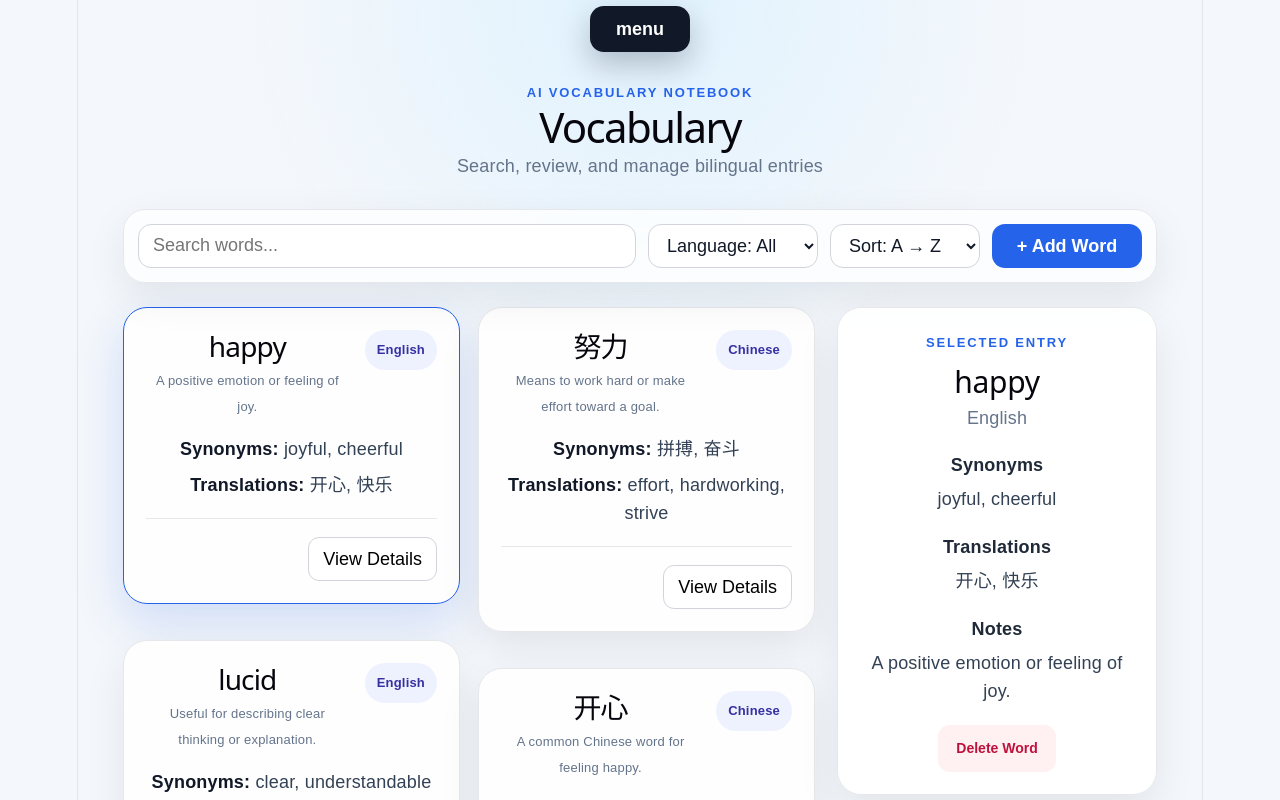
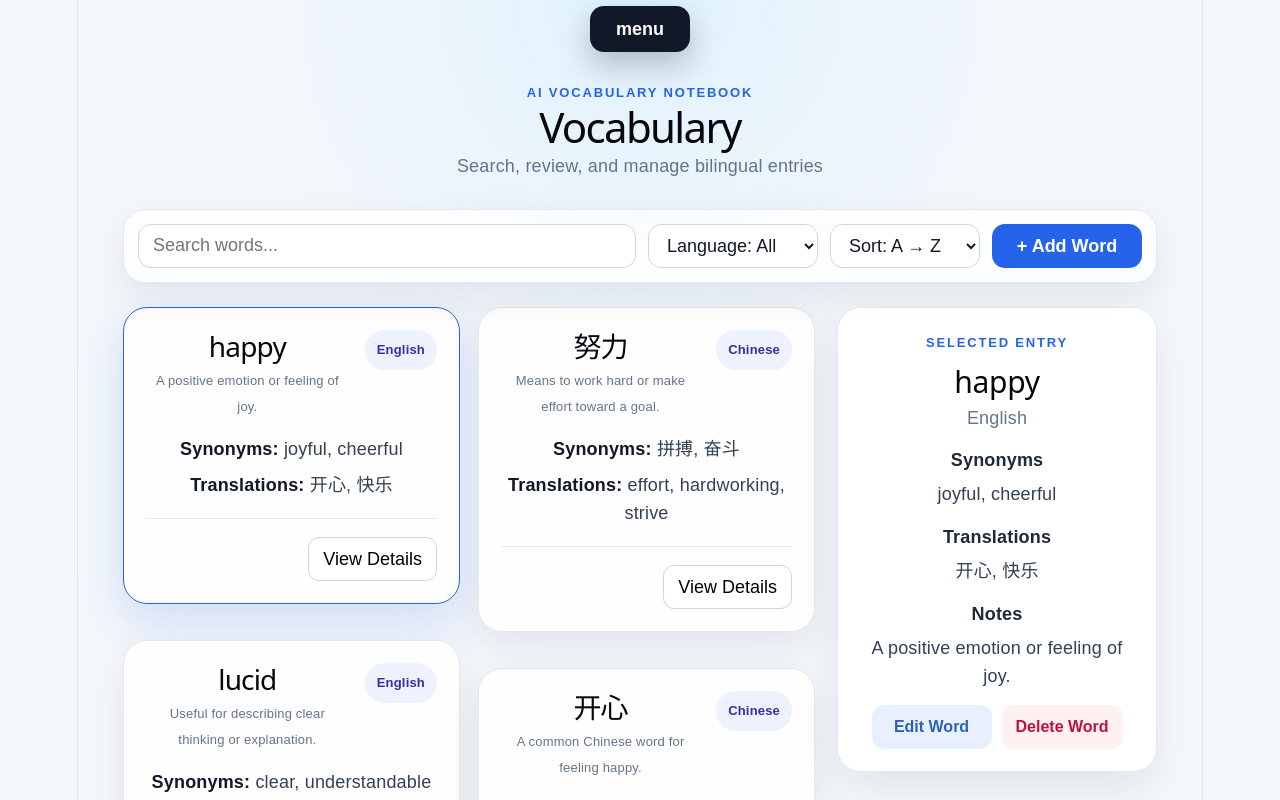
Before and after one commit to AlickJunchenLi/AI-Vocab-Notebook-new, a React (Vite) app in the folder ui/: page / in a window 1280 px wide. Shown: the top 800 px of the page. Built offline with nearby package versions, Linux system fonts and the light colour scheme.

Commit message:
Add frontend edit modal and improve word form validation

```diff
--- a/ui/src/App.css
+++ b/ui/src/App.css
@@ -255,7 +255,8 @@ select {
 }
 
 .detail-block {
-  margin-top: 20px;
+  margin-top: 15px;
+  margin-bottom: 15px;
 }
 
 .detail-block p {
@@ -389,12 +390,13 @@ select {
 }
 
 .delete-button {
-  margin-top: 20px;
+  min-width: 120px;
   min-height: 44px;
-  padding: 10px 18px;
+  padding: 8px 14px;
+  margin: 0px 5px 0px;
   border: none;
   border-radius: 12px;
-  font-size: 14px;
+  font-size: 16px;
   font-weight: 600;
   cursor: pointer;
 
@@ -419,3 +421,48 @@ select {
   transform: translateY(0) scale(0.96);
   box-shadow: 0 6px 14px rgba(244, 63, 94, 0.18);
 }
+
+.edit-button {
+  border: none;
+  min-width: 120px;
+  min-height: 44px;
+  border-radius: 12px;
+  border: none;
+  padding: 8px 14px;
+  font-size: 16px;
+  margin: 0px 5px 0px;
+  background: #e8f0ff;
+  color: #2f5fb8;
+  font-weight: 600;
+  cursor: pointer;
+  transition:
+    transform 0.18s ease,
+    background 0.18s ease,
+    box-shadow 0.18s ease,
+    color 0.18s ease;
+}
+
+.edit-button:hover {
+  transform: translateY(-2px);
+  background: #60a5fa;
+  color: white;
+  box-shadow: 0 12px 26px rgba(37, 99, 235, 0.22);
+}
+
+.edit-button:active {
+  transform: translateY(0);
+  box-shadow: none;
+}
+
+.modal-backdrop {
+  position: fixed;
+  top: 0;
+  left: 0;
+  width: 100%;
+  height: 100%;
+  background: rgba(15, 23, 42, 0.35);
+  display: flex;
+  align-items: center;
+  justify-content: center;
+  z-index: 999;
+}
--- a/ui/src/App.jsx
+++ b/ui/src/App.jsx
@@ -5,6 +5,7 @@ import WordCard from "./components/WordCard";
 import { mockEntries } from "./data/mockEntries";
 import DetailPanel from "./components/DetailPanel";
 import AddWordModal from "./components/AddWordModal";
+import EditWordModal from "./components/EditWordModal";
 
 function App() {
   const [searchText, setSearchText] = useState("");
@@ -13,6 +14,7 @@ function App() {
   const [entries, setEntries] = useState(mockEntries);
   const [selectedEntry, setSelectedEntry] = useState(mockEntries[0]);
   const [isAddModalOpen, setIsAddModalOpen] = useState(false);
+  const [editingEntry, setEditingEntry] = useState(null);
 
   const filteredEntries = entries
     .filter((entry) => {
@@ -72,7 +74,20 @@ function App() {
     });
   }
 
+  function handleStartEdit(entry) {
+    setEditingEntry(entry);
+  }
 
+  function handleSaveEdit(updatedEntry) {
+    setEntries((previousEntries) =>
+    previousEntries.map((entry) =>
+        entry.id === updatedEntry.id ? updatedEntry : entry
+    )
+    );
+
+    setSelectedEntry(updatedEntry);
+    setEditingEntry(null);
+  }
 
   return (
     <div className="app">
@@ -129,8 +144,11 @@ function App() {
             ))}
           </section>
 
-          <DetailPanel entry={selectedEntry}
-            onDelete={handleDeleteEntry} />
+          <DetailPanel
+            entry={selectedEntry}
+            onDelete={handleDeleteEntry}
+            onEdit={handleStartEdit}
+          />
 
         </section>
 
@@ -144,6 +162,14 @@ function App() {
           onAdd={handleAddEntry}
         />
       )}
+
+      {editingEntry && (
+        <EditWordModal
+            entry={editingEntry}
+            onSave={handleSaveEdit}
+            onCancel={() => setEditingEntry(null)}
+        />
+      )}
     </div>
   );
 }
--- a/ui/src/components/AddWordModal.jsx
+++ b/ui/src/components/AddWordModal.jsx
@@ -28,7 +28,8 @@ function AddWordModal({ onClose, onAdd }) {
   function handleSubmit(event) {
     event.preventDefault();
 
-    if (formData.word.trim() === "") {
+    if (formData.word.trim() === "" || formData.language.trim() === "") {
+      alert("Word and language are required.");
       return;
     }
 
--- a/ui/src/components/DetailPanel.jsx
+++ b/ui/src/components/DetailPanel.jsx
@@ -10,7 +10,7 @@ function getListText(arrayValue, singleValue, emptyText) {
   return emptyText;
 }
 
-function DetailPanel({ entry, onDelete }) {
+function DetailPanel({ entry, onDelete, onEdit }) {
   if (!entry) {
     return (
       <aside className="detail-panel">
@@ -46,6 +46,13 @@ function DetailPanel({ entry, onDelete }) {
         <strong>Notes</strong>
         <p>{entry.notes || "No notes yet"}</p>
       </div>
+
+      <button
+        className="edit-button"
+        onClick={() => onEdit(entry)}
+      >
+        Edit Word
+      </button>
       <button
         className="delete-button"
         onClick={() => onDelete(entry)}
--- /dev/null
+++ b/ui/src/components/EditWordModal.jsx
@@ -0,0 +1,107 @@
+import { useState } from "react";
+
+function EditWordModal({ entry, onSave, onCancel }) {
+  const [word, setWord] = useState(entry.word);
+  const [language, setLanguage] = useState(entry.language);
+
+  const [synonymsText, setSynonymsText] = useState(
+    Array.isArray(entry.synonyms)
+      ? entry.synonyms.join(", ")
+      : entry.synonym || ""
+  );
+
+  const [translationsText, setTranslationsText] = useState(
+    Array.isArray(entry.translations)
+      ? entry.translations.join(", ")
+      : entry.translation || ""
+  );
+
+  const [notes, setNotes] = useState(entry.notes || "");
+
+  function splitText(text) {
+    return text
+      .replaceAll("，", ",")
+      .split(",")
+      .map((item) => item.trim())
+      .filter((item) => item !== "");
+  }
+
+  function handleSubmit(event) {
+    event.preventDefault();
+
+    if (word.trim() === "" || language.trim() === "") {
+      alert("Word and language are required.");
+      return;
+    }
+
+    const updatedEntry = {
+      ...entry,
+      word: word.trim(),
+      language: language.trim(),
+      synonyms: splitText(synonymsText),
+      translations: splitText(translationsText),
+      notes: notes.trim(),
+    };
+
+    onSave(updatedEntry);
+  }
+
+  return (
+    <div className="modal-backdrop">
+      <form className="add-word-modal" onSubmit={handleSubmit}>
+        <h2>Edit Word</h2>
+
+        <label>
+          Word
+          <input
+            value={word}
+            onChange={(event) => setWord(event.target.value)}
+          />
+        </label>
+
+        <label>
+          Language
+          <input
+            value={language}
+            onChange={(event) => setLanguage(event.target.value)}
+          />
+        </label>
+
+        <label>
+          Synonyms
+          <input
+            value={synonymsText}
+            onChange={(event) => setSynonymsText(event.target.value)}
+          />
+        </label>
+
+        <label>
+          Translations
+          <input
+            value={translationsText}
+            onChange={(event) => setTranslationsText(event.target.value)}
+          />
+        </label>
+
+        <label>
+          Notes
+          <textarea
+            value={notes}
+            onChange={(event) => setNotes(event.target.value)}
+          />
+        </label>
+            <div className="modal-actions">
+                <button type="button" className="secondary-button" onClick={onCancel}>
+                  Cancel
+                </button>
+
+                <button type="submit" className="add-button">
+                  Save Changes
+                </button>
+            </div>
+      </form>
+    </div>
+  );
+}
+
+export default EditWordModal;
```
